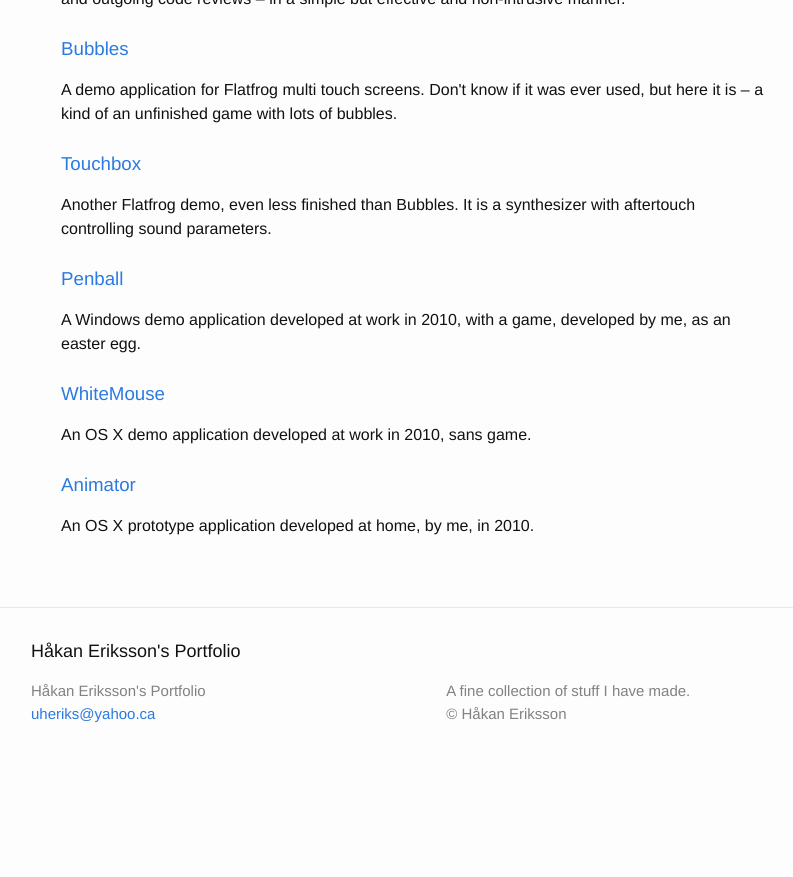
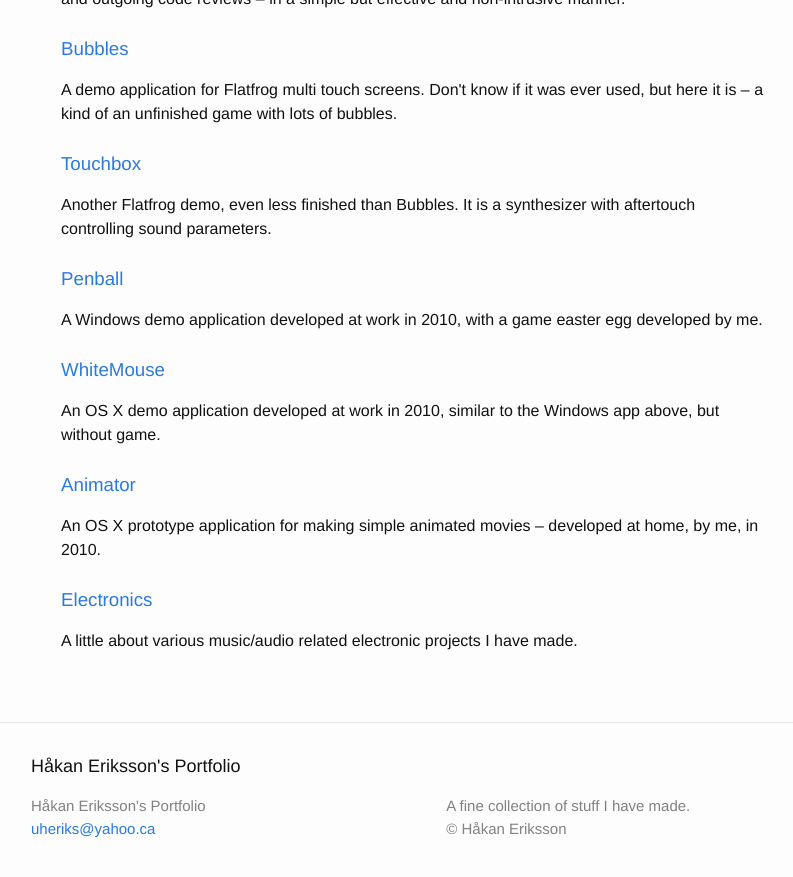
Before and after one commit to bar-and-c/bar-and-c.github.io, a Jekyll site: the page built from index.html, in a window 1280 px wide and 900 px high, scrolled down 661 px. Shown: the top 877 px of the window, without its empty margins (239-1032 px from the left). Built offline with Jekyll 4.4.1, drawn with Linux system fonts in a browser that asks for light colours; before the commit the page ends 1446 px from its top, so only the background shows below that.

Commit message:
Add a little about electronic projects

```diff
--- a/index.html
+++ b/index.html
@@ -43,21 +43,28 @@ layout: default
       <h3>
         <a class="page-link" href="/penball">Penball</a>
       </h3>
-        A Windows demo application developed at work in 2010, with a game, developed by me, as an easter egg.
+        A Windows demo application developed at work in 2010, with a game easter egg developed by me.
       <br>
       <br>
 
       <h3>
         <a class="page-link" href="/whitemouse">WhiteMouse</a>
       </h3>
-        An OS X demo application developed at work in 2010, sans game.
+        An OS X demo application developed at work in 2010, similar to the Windows app above, but without game.
       <br>
       <br>
 
       <h3>
         <a class="page-link" href="/animator">Animator</a>
       </h3>
-        An OS X prototype application developed at home, by me, in 2010.
+        An OS X prototype application for making simple animated movies – developed at home, by me, in 2010.
+      <br>
+      <br>
+
+      <h3>
+        <a class="page-link" href="/electronics">Electronics</a>
+      </h3>
+        A little about various music/audio related electronic projects I have made.
       <br>
       <br>
 
```
Also changed, not shown: electronics/index.md (added, +33 -0 lines), electronics/gen_fukup.jpg (added), electronics/sss1.jpg (added), electronics/sss1_back.jpg (added).
